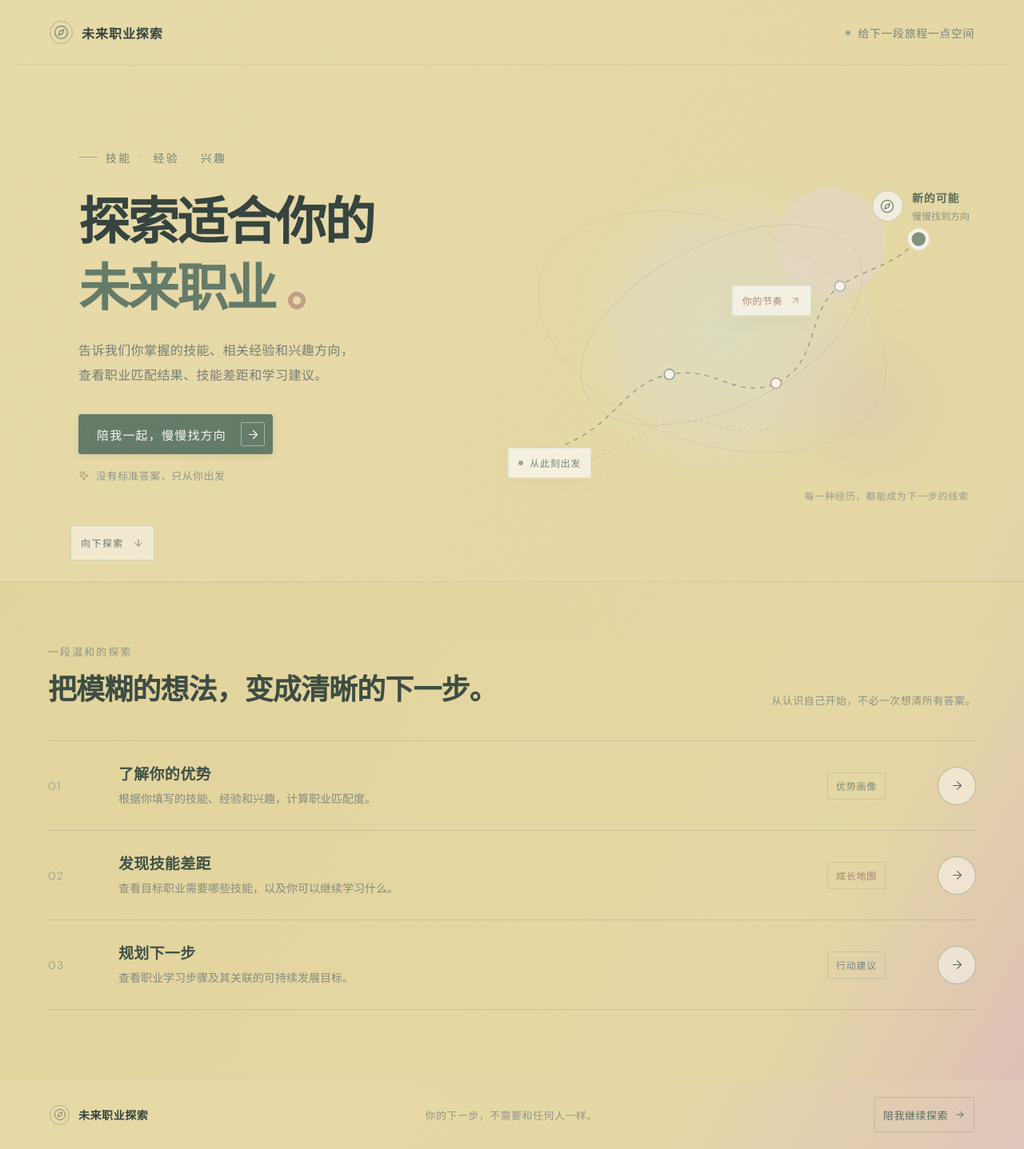
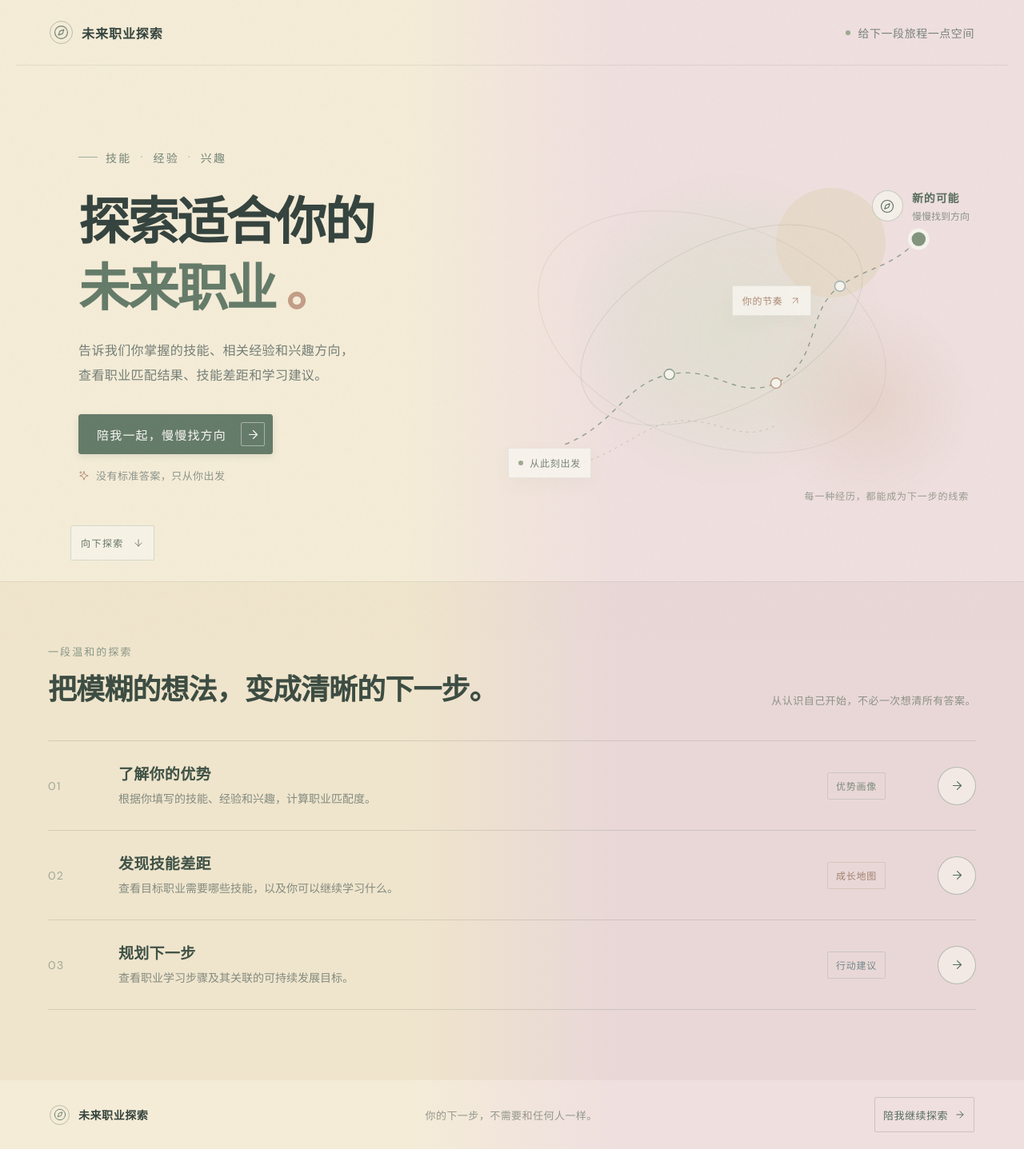
Before and after one commit to breathfreea-ctrl/CareerNovacoke, a Flask app: page / in a window 1280 px wide. Shown: the whole page at 80% size. Run offline with Flask 3, Linux system fonts and the light colour scheme; some web fonts are replaced.

Commit message:
Update index template structure
Replit-Commit-Author: Agent

```diff
--- a/templates/index.html
+++ b/templates/index.html
@@ -12,15 +12,15 @@
   --ink: #35433e;
   --muted-ink: #78827b;
   --quiet-ink: #9a9f95;
-  --paper: #e8dca8;
-  --paper-deep: #e4d69f;
+  --paper: #f5f3ec;
+  --paper-deep: #efeee5;
   --sage: #aab9a6;
   --sage-deep: #718579;
   --clay: #c8a99b;
   --blue: #a8b7ba;
   min-height: 100vh;
   overflow: hidden;
-  background: linear-gradient(118deg, #e8dba9 0%, #e6d8a4 74%, #dfc5ba 100%);
+  background: linear-gradient(90deg, #f4ecd7 0%, #f4ecd7 40%, #efdfdf 60%, #efdfdf 100%);
   color: var(--ink);
   font-family: "Ma Shan Zheng", "KaiTi", "STKaiti", "KaiTi_GB2312", serif;
 }
@@ -453,7 +453,7 @@
 
 .pathways {
   padding: 77px max(42px, calc((100vw - 1160px) / 2)) 88px;
-  background: linear-gradient(118deg, #e3d49d 0%, #e5d7a3 76%, #dec1b7 100%);
+  background: linear-gradient(90deg, #efe5cc 0%, #efe5cc 40%, #e9d7d7 60%, #e9d7d7 100%);
   border-top: 1px solid rgba(67, 81, 72, 0.08);
 }
 
@@ -629,7 +629,7 @@
   place-items: center;
   overflow: hidden;
   padding: 30px;
-  background: linear-gradient(118deg, #ebdfaf 0%, #e8daa6 74%, #e2c8bd 100%);
+  background: linear-gradient(90deg, #f4ecd7 0%, #f4ecd7 40%, #efdfdf 60%, #efdfdf 100%);
   transition: opacity 760ms ease, transform 760ms ease;
 }
 
```
